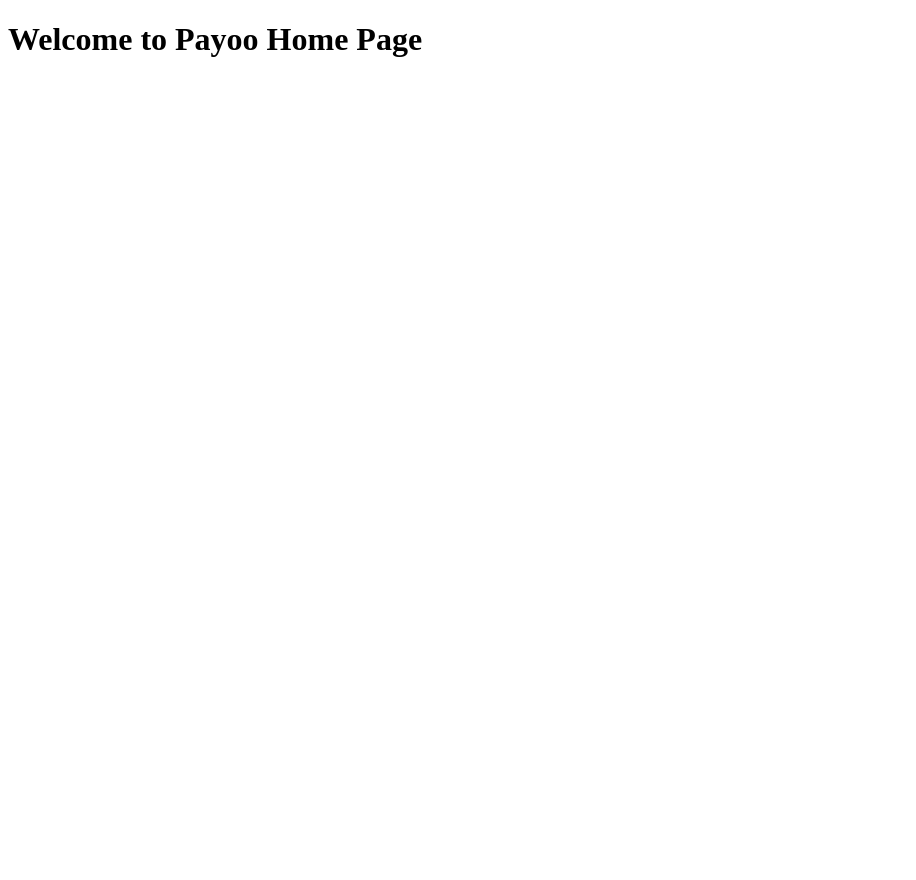
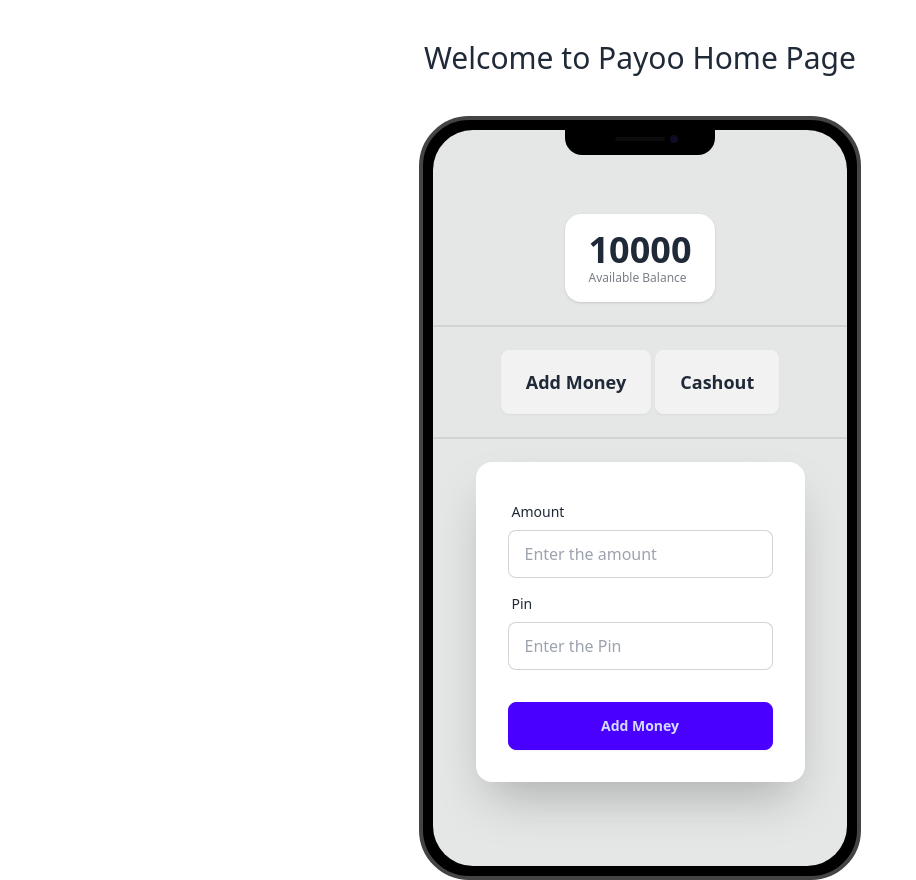
Before and after one commit to masudulalam/Payoo-MFS, a plain HTML site: page home.html in a window 1280 px wide. Shown: the whole page, without its empty margins (0-916 px from the left). Before the commit the page ends 800 px from the top, so only its background shows below. Drawn offline with nearby package versions, Linux system fonts and the light colour scheme.

Commit message:
added available balance, add money, cashout, and add money form UI

```diff
--- a/home.html
+++ b/home.html
@@ -1,15 +1,71 @@
 <!DOCTYPE html>
 <html lang="en">
+
 <head>
     <meta charset="UTF-8">
     <meta name="viewport" content="width=device-width, initial-scale=1.0">
     <title>Payoo Home Page</title>
+    <!-- daisy UI -->
+    <link href="https://cdn.jsdelivr.net/npm/daisyui@4.12.14/dist/full.min.css" rel="stylesheet" type="text/css" />
+    <script src="https://cdn.tailwindcss.com"></script>
 </head>
+
 <body>
     <header>
-        <h1>Welcome to Payoo Home Page</h1>
+        <h1 class="flex justify-center my-10 text-3xl">Welcome to Payoo Home Page</h1>
     </header>
-    <main></main>
+    <main class="flex justify-center">
+        <div class="mockup-phone">
+            <div class="camera"></div>
+            <div class="display">
+                <div class="artboard artboard-demo phone-3">
+                    <!-- Available Balance -->
+                    <div>
+                        <div class="stats shadow">
+                            <div class="stat">
+                                <div class="stat-value">10000</div>
+                                <div class="stat-desc">Available Balance</div>
+                            </div>
+                        </div>
+                    </div>
+                    <div class="divider"></div>
+                    <!-- User Action Buttons -->
+                    <div>
+                        <button class="btn btn-lg">Add Money</button>
+                        <button class="btn btn-lg">Cashout</button>
+                    </div>
+                    <div class="divider"></div>
+                    <!-- Add Money form start -->
+                    <div>
+                        <div class="card bg-base-100 w-full max-w-sm shrink-0 shadow-2xl">
+                            <form class="card-body">
+                                <div class="form-control">
+                                    <label class="label">
+                                        <span class="label-text">Amount</span>
+                                    </label>
+                                    <input type="text" placeholder="Enter the amount" class="input input-bordered" required />
+                                </div>
+                                <div class="form-control">
+                                    <label class="label">
+                                        <span class="label-text">Pin</span>
+                                    </label>
+                                    <input type="password" placeholder="Enter the Pin" class="input input-bordered"
+                                        required />
+                                </div>
+                                <div class="form-control mt-6">
+                                    <button class="btn btn-primary">Add Money</button>
+                                </div>
+                            </form>
+                        </div>
+                    </div>
+                    <!-- Add Money form end -->
+                </div>
+            </div>
+        </div>
+    </main>
     <footer></footer>
+
+    <script src="/js/home.js"></script>
 </body>
+
 </html>
--- /dev/null
+++ b/js/home.js
@@ -0,0 +1 @@
+console.log('from home.js');
```
Also changed, not shown: index.html (+0 -3 lines).
